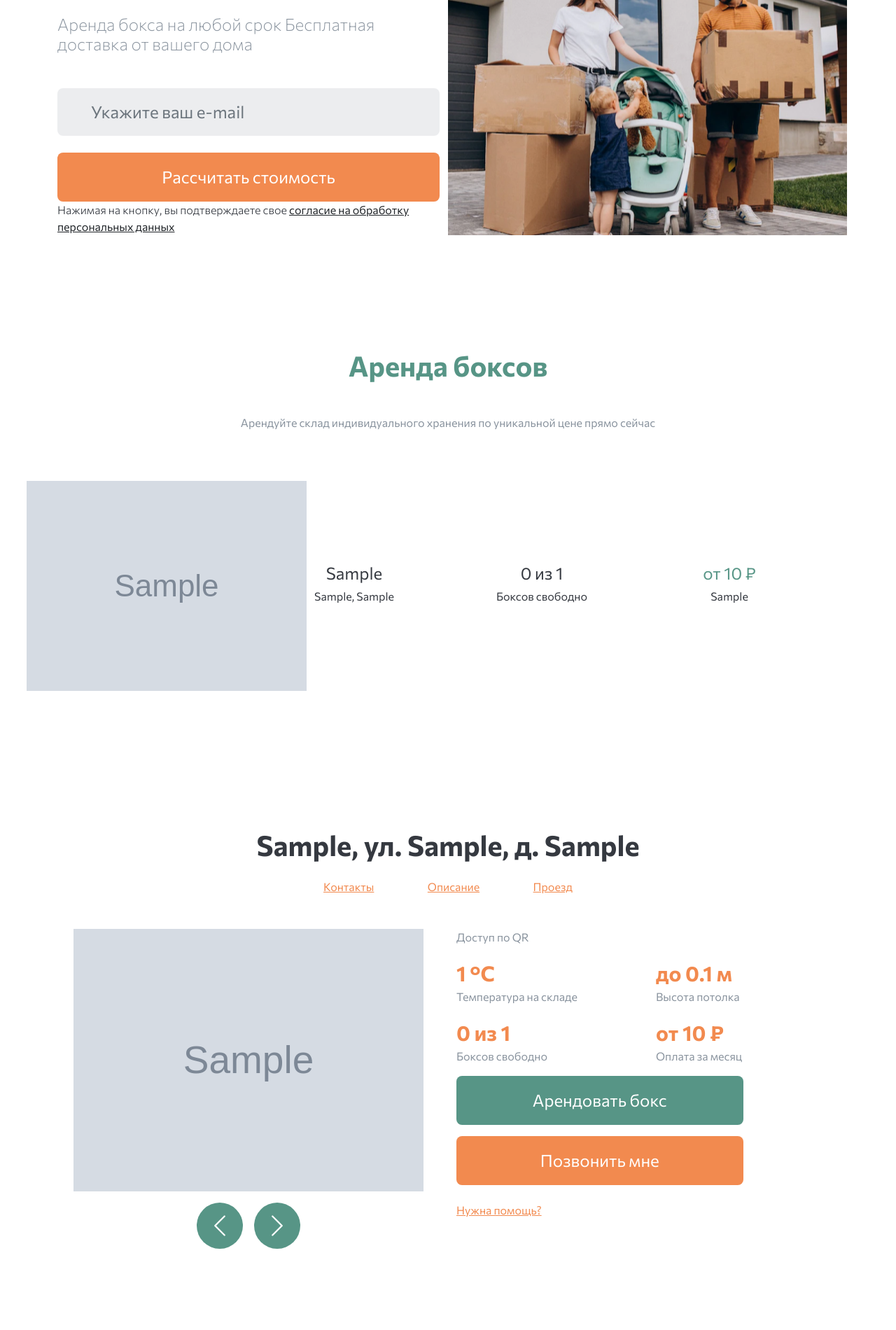
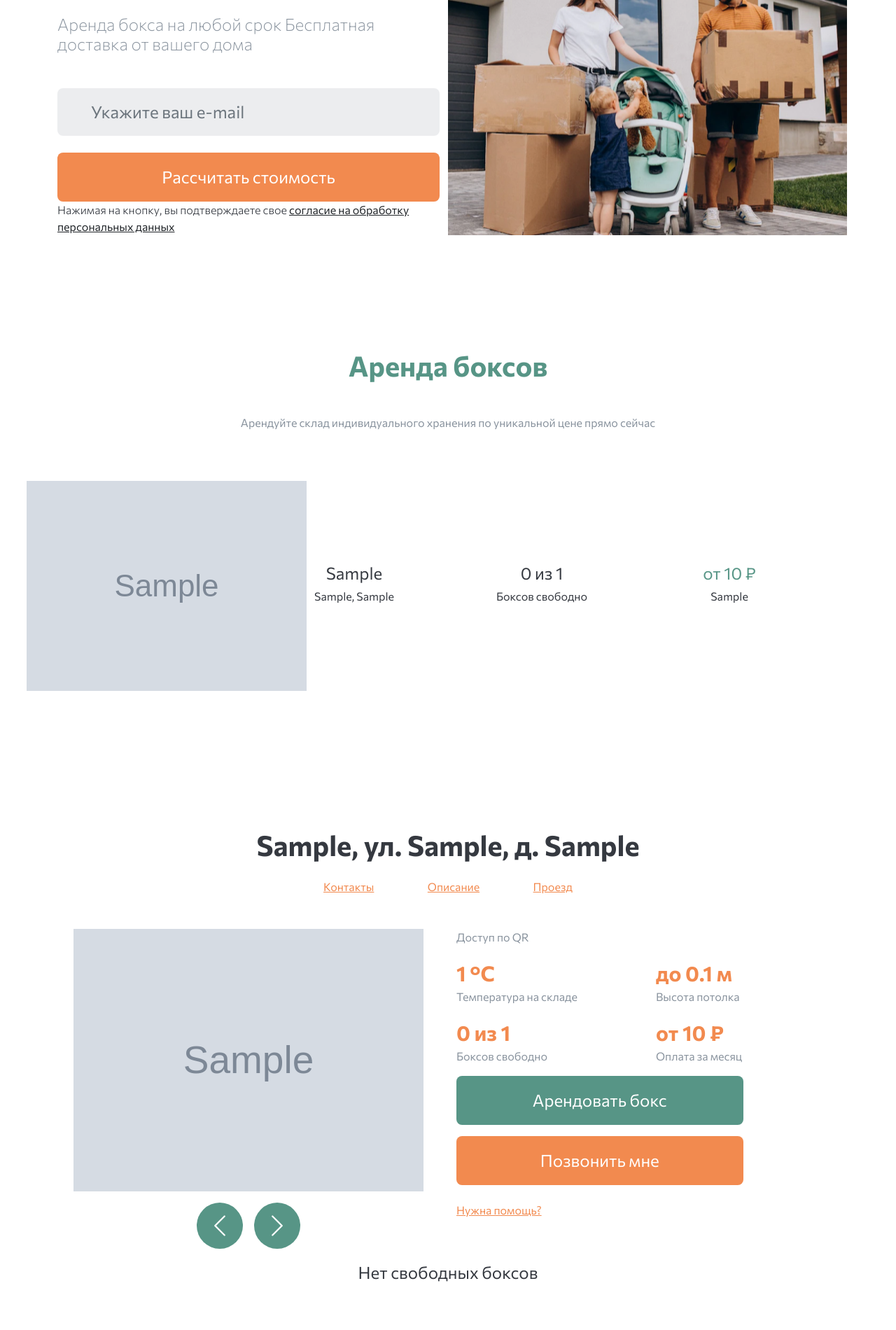
Before and after one commit to EshiNanase/selfstorage, a Django app: a page that uses templates/boxes.html in a window 1280 px wide. Shown: the part 285-2185 px from the top of the page at 70% size. Run offline with Django 3.2, Linux system fonts and the light colour scheme; tables that the repository leaves empty hold one stand-in row (values such as "Sample post"); grey boxes marked "Sample" are stand-in pictures; parts of the project's set-up code (start-up, migrations or seed data) failed here and were passed over.

Commit message:
some fixes

```diff
--- a/templates/boxes.html
+++ b/templates/boxes.html
@@ -126,6 +126,7 @@
 			    </div>
 		</div>
 
+		{% if selected_storage.avaliable_boxes.all_boxes %}
 		<form class="row mt-5 d-none">
 			<div class="col-6 col-lg-3">
 				<input type="radio" name="BOXES_FILTER" id="ALL_BOXES" class="SelfStorage_radio d-none" checked>
@@ -159,7 +160,6 @@
 			</li>
 		</ul>
 		<div class="tab-content" id="pills-tabContent">
-			{% if selected_storage.avaliable_boxes %}
 			<div class="tab-pane fade show active" id="pills-all" role="tabpanel" aria-labelledby="pills-home-tab">
 				{% if selected_storage.avaliable_boxes.all_boxes|length <= 2 %}
 				    {% for box in selected_storage.avaliable_boxes.all_boxes %}
@@ -405,7 +405,9 @@
 			    {% endif %}
 			</div>
 		{% else %}
-			<p>Нет свободных боксов((</p>
+			<div class="d-flex justify-content-center align-items-center mt-10">
+				<p class="fs_24">Нет свободных боксов</p>
+			</div>
 		{% endif %}
 		</div>
 	</article>
```
